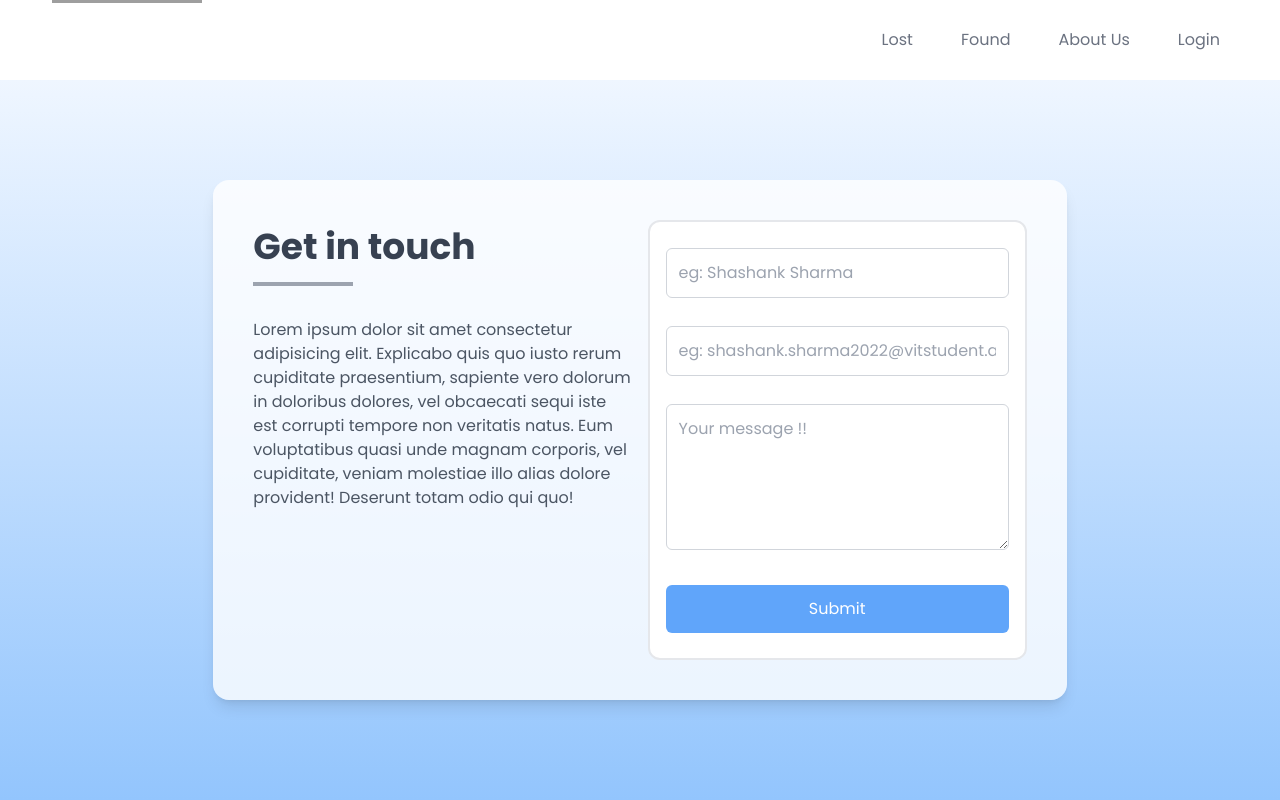
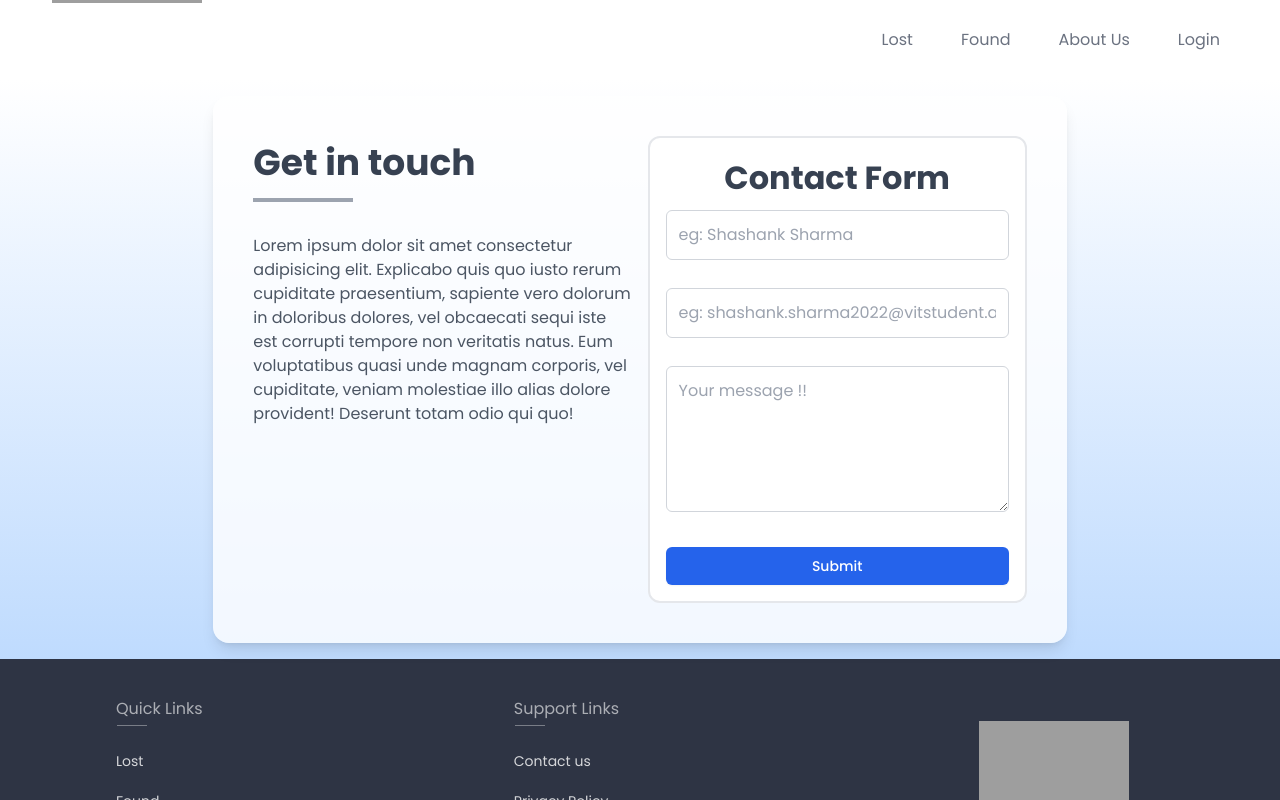
Before and after one commit to Vishal-1004/Lost-Found-Web-Application, a React (Vite) app in the folder frontend/: page /contact in a window 1280 px wide. Shown: the top 800 px of the page. Built offline with nearby package versions, Linux system fonts and the light colour scheme; grey boxes are pictures that could not be loaded.

Commit message:
modified contact us page styling

```diff
--- a/frontend/src/pages/ContactUs.jsx
+++ b/frontend/src/pages/ContactUs.jsx
@@ -2,7 +2,7 @@ import React from 'react';
 import { useSelector } from "react-redux";
 
 function ContactUs() {
-  // getting user data from localstorage****************
+  // Getting user data from localstorage****************
   const userName = useSelector(
     (state) => state.storedUserData.userData.userName
   );
@@ -19,8 +19,8 @@ function ContactUs() {
   };
 
   return (
-    <div className="w-full py-4 sm:h-[90vh] flex items-center justify-center bg-gradient-to-b from-blue-50 to-blue-300">
-      <div className="flex flex-col md:flex-row gap-4 p-2 sm:p-10 bg-white md:h-[60vh] lg:h-[65vh] w-5/6 sm:w-[80vw] lg:w-4/6 rounded-2xl shadow-lg bg-opacity-80">
+    <div className="w-full py-4 flex items-center justify-center bg-gradient-to-b from-[#fff] to-blue-200">
+      <div className="flex flex-col md:flex-row gap-4 p-2 sm:p-10 bg-white w-5/6 sm:w-[80vw] lg:w-4/6 rounded-2xl shadow-lg bg-opacity-80">
         <div className="w-full md:w-1/2 flex flex-col items-center sm:items-start gap-6">
           <div className="flex flex-col items-start">
             <h1 className="text-[28px] sm:text-[36px] font-bold text-gray-700">
@@ -41,13 +41,16 @@ function ContactUs() {
 
         <div className="flex flex-col items-center justify-center w-full md:w-1/2 p-4 border-2 rounded-xl bg-white">
           <form className="w-full" onSubmit={handleSubmit} noValidate>
-            <div className="flex flex-wrap sm:gap-4">
+            <h2 className="text-[28px] sm:text-[32px] text-center font-bold text-gray-700 mb-2">Contact Form</h2>
+
+            <div className="flex flex-wrap gap-4">
               <div className="mb-3 w-full">
                 <input
                   type="text"
                   name="name"
                   placeholder="eg: Shashank Sharma"
-                  className="w-full p-3 border border-gray-300 rounded-md focus:outline-none focus:ring-2 focus:ring-blue-500 text-gray-500"
+                  aria-label="Name"
+                  className="w-full p-3 border border-gray-300 rounded-md focus:outline-none focus:ring-2 focus:ring-blue-500 text-gray-500 transition-all duration-300 ease-in-out"
                   required
                 />
               </div>
@@ -57,7 +60,8 @@ function ContactUs() {
                   type="email"
                   name="email"
                   placeholder="eg: shashank.sharma2022@vitstudent.ac.in"
-                  className="w-full p-3 border border-gray-300 rounded-md focus:outline-none focus:ring-2 focus:ring-blue-500 text-gray-500"
+                  aria-label="Email"
+                  className="w-full p-3 border border-gray-300 rounded-md focus:outline-none focus:ring-2 focus:ring-blue-500 text-gray-500 transition-all duration-300 ease-in-out"
                   required
                 />
               </div>
@@ -66,18 +70,21 @@ function ContactUs() {
                 <textarea
                   name="message"
                   placeholder="Your message !!"
-                  className="w-full p-3 border border-gray-300 rounded-md focus:outline-none focus:ring-2 focus:ring-blue-500 text-gray-500"
+                  aria-label="Message"
+                  className="w-full p-3 border border-gray-300 rounded-md focus:outline-none focus:ring-2 focus:ring-blue-500 text-gray-500 transition-all duration-300 ease-in-out"
                   rows={5}
                   required
                 />
               </div>
 
-              <button
-                type="submit"
-                className="w-full p-3 bg-blue-400 text-white rounded-md hover:bg-blue-500 focus:outline-none focus:ring-2 focus:ring-blue-700"
-              >
-                Submit
-              </button>
+              <div className="w-full">
+                <button
+                  type="submit"
+                  className="btnSubmit w-full flex justify-center"
+                >
+                  Submit
+                </button>
+              </div>
             </div>
           </form>
         </div>
```
